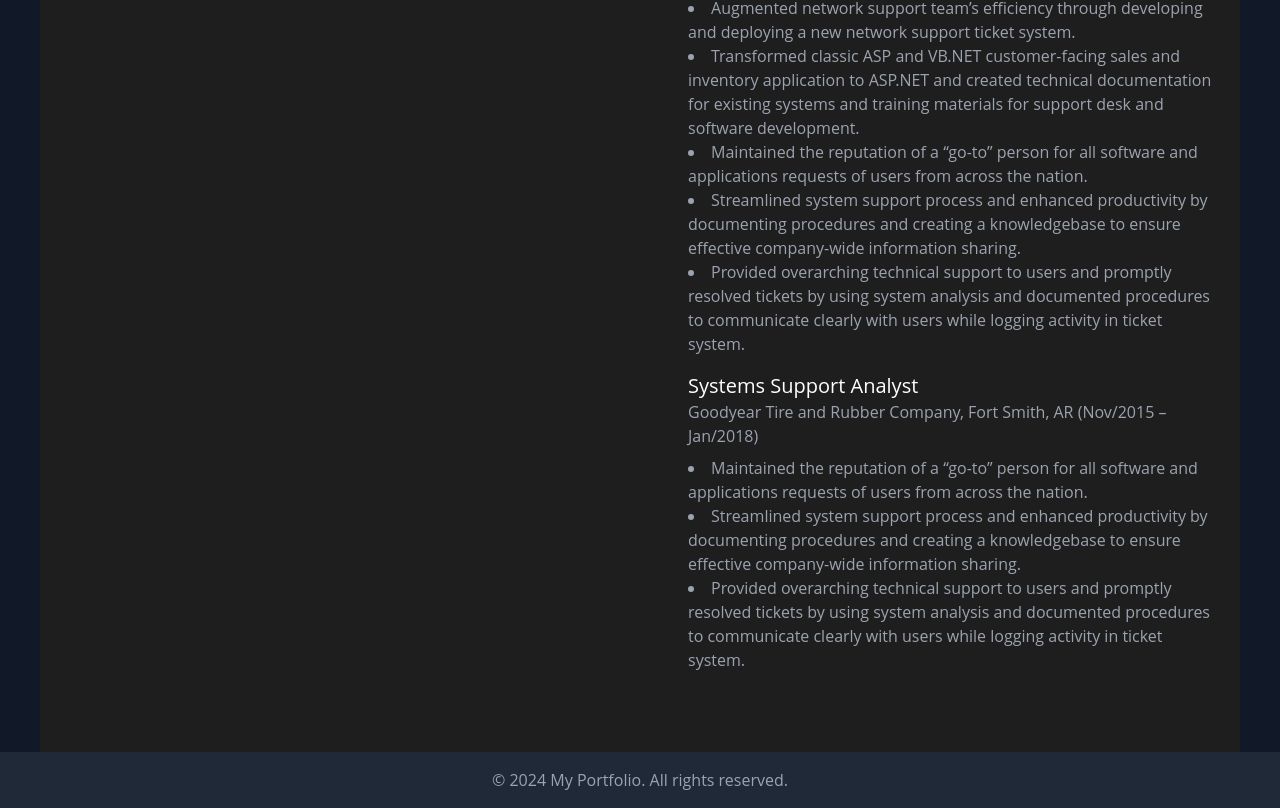
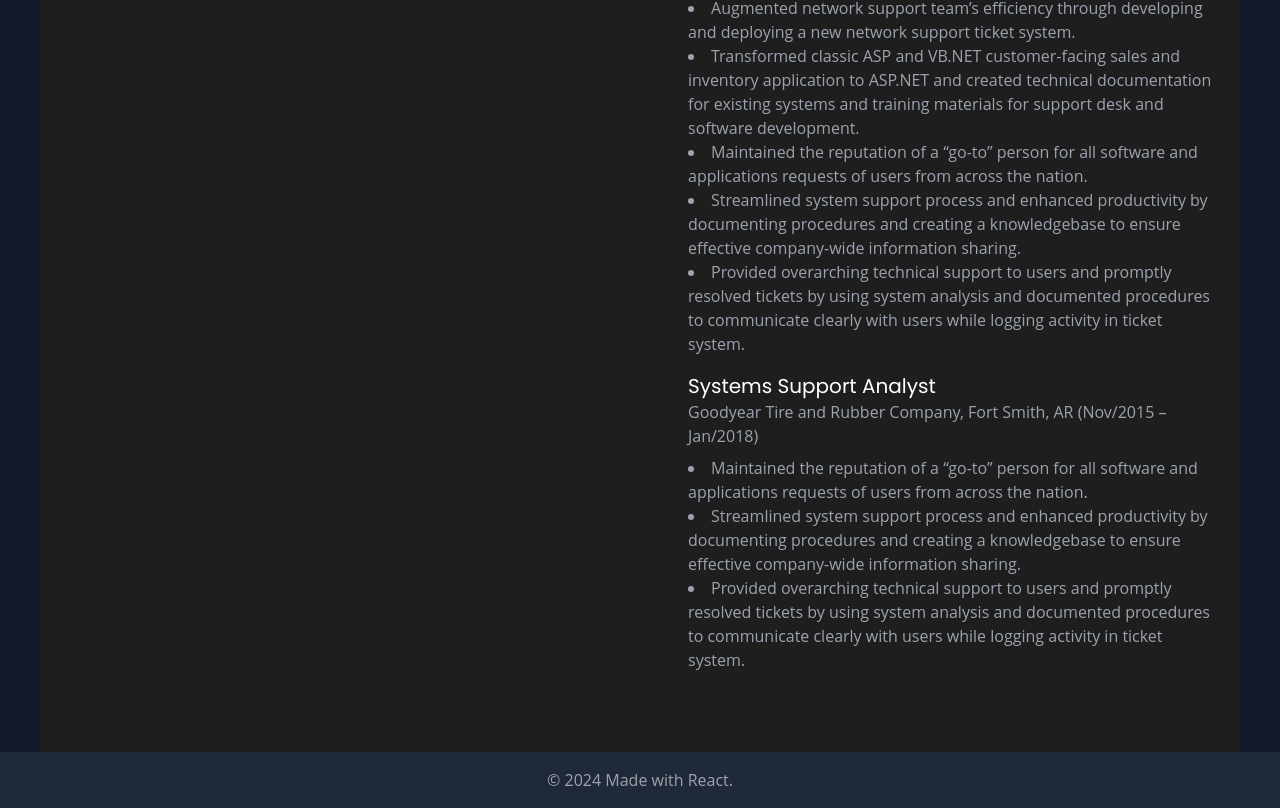
Before and after one commit to hereshecodes/hereshecodes.app, a React (Create React App) app: page / in a window 1280 px wide. Shown: the part 1736-2544 px from the top of the page. Built offline with nearby package versions, Linux system fonts and the light colour scheme.

Commit message:
font change

```diff
--- a/src/App.css
+++ b/src/App.css
@@ -1,6 +1,26 @@
 /* App.css */
 
-/* Color Variables */
+/* Import Google Font */
+@import url('https://fonts.googleapis.com/css2?family=Poppins:wght@300;400;500;600;700&display=swap');
+
+/* Apply Font to Body */
+body {
+  font-family: 'Poppins', sans-serif;
+  margin: 0;
+  font-family: 'Open Sans', sans-serif;
+  background-color: var(--background-gray);
+  color: var(--text-gray);
+}
+
+.text-xl {
+  font-size: 1.25rem;
+  font-family: 'Poppins', sans-serif; /* Apply Font to Specific Class */
+}
+
+.text-5xl {
+  font-size: 3rem;
+  font-family: 'Poppins', sans-serif; /* Apply Font to Specific Class */
+}
 :root {
   --dark: #ff6f61;
   --primary: #ff6f61;
--- a/src/components/Footer.js
+++ b/src/components/Footer.js
@@ -4,7 +4,7 @@ function Footer() {
   return (
     <footer className="bg-gray-800 py-4">
       <div className="container mx-auto text-center text-gray-400">
-        &copy; {new Date().getFullYear()} My Portfolio. All rights reserved.
+        &copy; {new Date().getFullYear()} Made with React.
       </div>
     </footer>
   );
```
